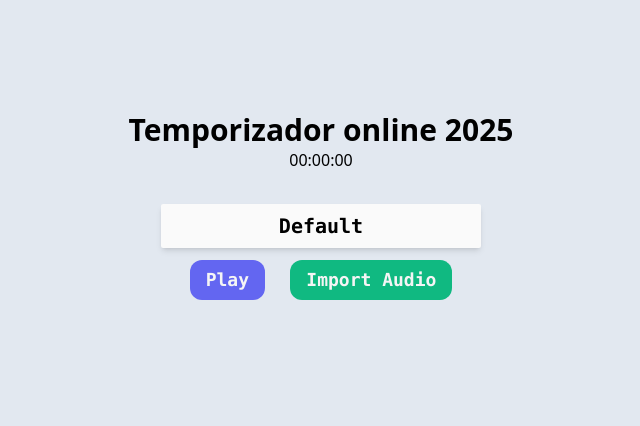
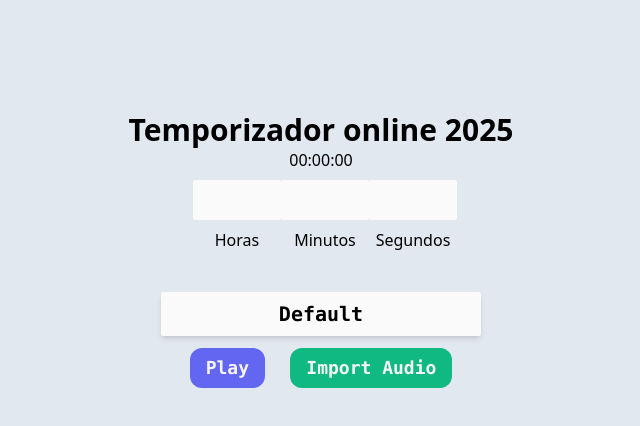
Before and after one commit to Guilherme1oo04/temporizador, a Vue app: page / in a window 1280 px wide. Shown: the top 426 px of the page, without its empty margins (319-959 px from the left). Built offline with nearby package versions, Linux system fonts and the light colour scheme.

Commit message:
Mudança de nome de arquivo + import de componente no main page

```diff
--- /dev/null
+++ b/src/components/BotoesUtilities.vue
@@ -0,0 +1,9 @@
+<script setup>
+
+</script>
+
+<template>
+    <div>
+
+    </div>
+</template>
--- a/src/views/MainPage.vue
+++ b/src/views/MainPage.vue
@@ -1,12 +1,14 @@
 <script setup>
     import MarcadorTempo from "../components/MarcadorTempo.vue"
     import BotaoEscolheAudio from "../components/BotaoEscolheAudio.vue";
+    import EscolheTempo from "../components/EscolheTempo.vue";
 </script>
 
 <template>
     <main class="tw-flex tw-flex-col tw-items-center tw-mt-28">
         <h1 class="tw-text-xl tw-font-semibold tw-mx-2 tw-text-center sm:tw-text-3xl">Temporizador online 2025</h1>
         <MarcadorTempo></MarcadorTempo>
+        <EscolheTempo></EscolheTempo>
         <BotaoEscolheAudio></BotaoEscolheAudio>
     </main>
 </template>
```
Also changed, not shown: src/components/BotaoIniciar.vue (deleted).
